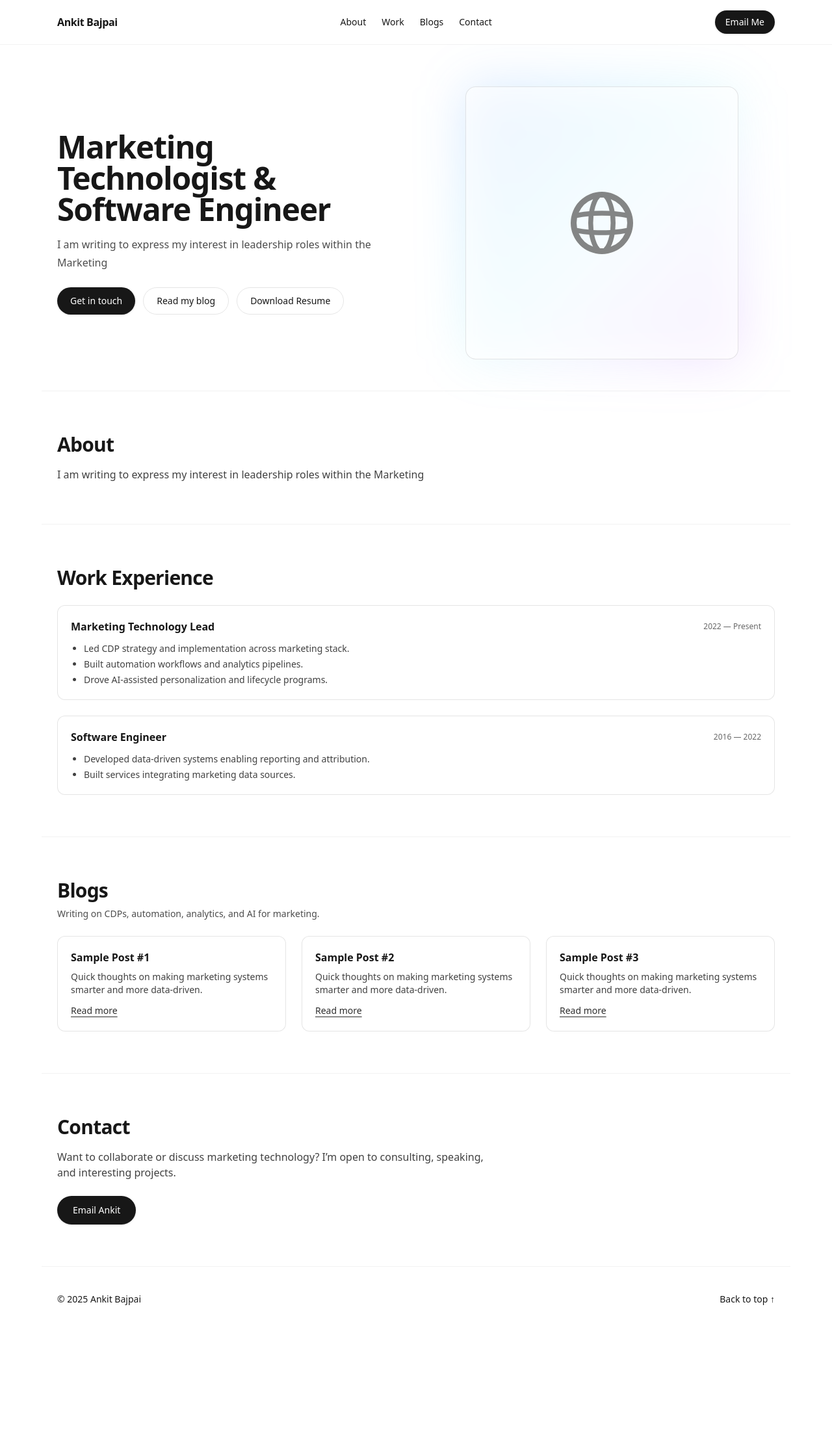
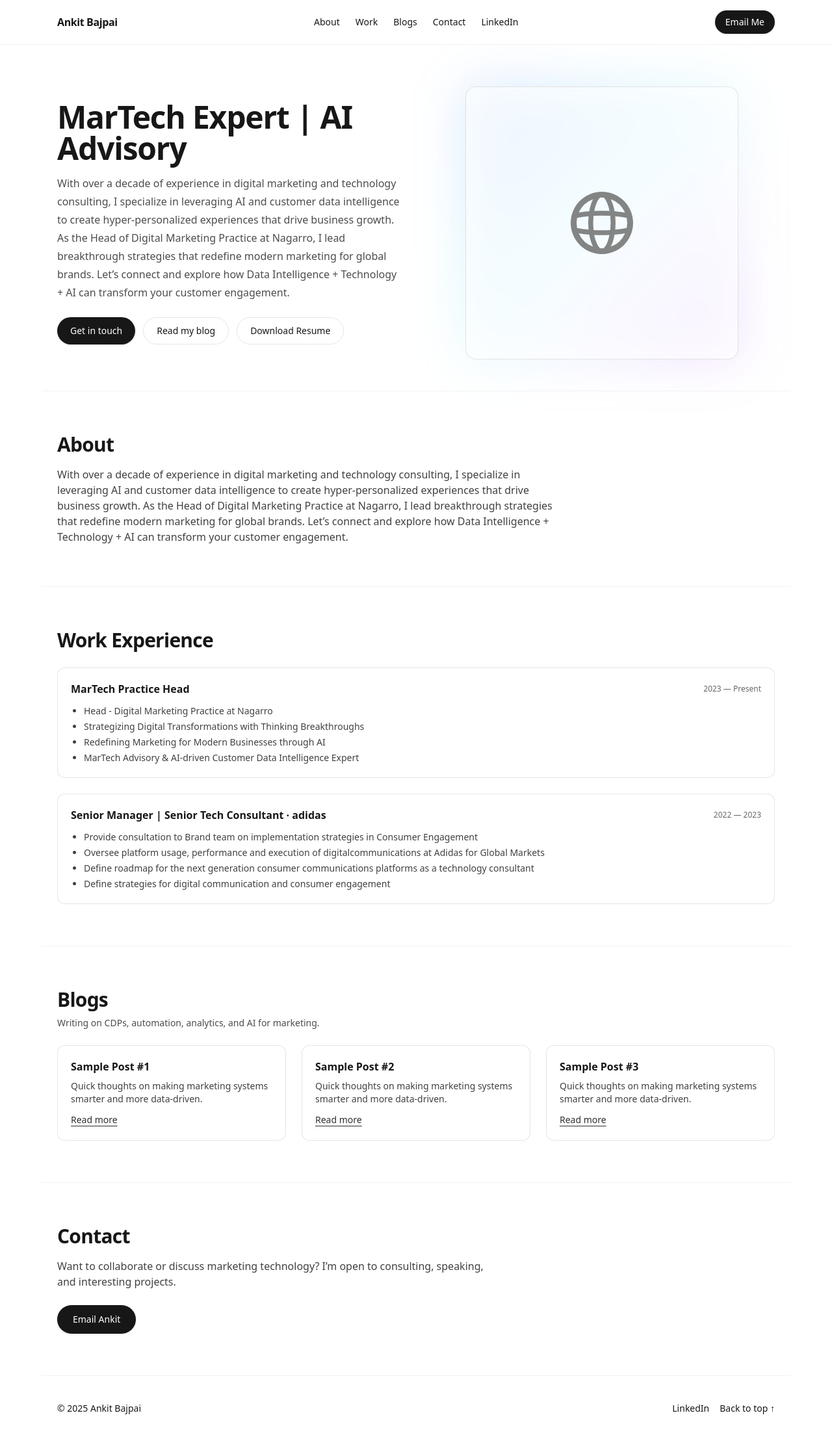
Before and after one commit to sfmc99/mypersonalwebsite, a Next.js app: page / in a window 1280 px wide. Shown: the top 2214 px of the page at 65% size. Before the commit the page ends 2049 px from the top, so only its background shows below. Built offline with nearby package versions, Linux system fonts and the light colour scheme.

Commit message:
Add LinkedIn links in nav/footer; fix profile content spacing and bullets syntax

```diff
--- a/src/app/page.tsx
+++ b/src/app/page.tsx
@@ -13,6 +13,16 @@ export default function Home() {
             <li><a className="hover:opacity-80" href="#experience">Work</a></li>
             <li><a className="hover:opacity-80" href="#blogs">Blogs</a></li>
             <li><a className="hover:opacity-80" href="#contact">Contact</a></li>
+            <li>
+              <a
+                className="hover:opacity-80"
+                href="https://www.linkedin.com/in/ankitbajpaimartech/"
+                target="_blank"
+                rel="noopener noreferrer"
+              >
+                LinkedIn
+              </a>
+            </li>
           </ul>
           <a
             href="mailto:ankbajpai1989.ab@gmail.com"
@@ -136,7 +146,17 @@ export default function Home() {
 
       <footer className="mx-auto max-w-6xl px-6 py-10 border-t border-black/5 dark:border-white/10 text-sm flex items-center justify-between">
         <span>© {new Date().getFullYear()} Ankit Bajpai</span>
-        <a href="#home" className="hover:opacity-80">Back to top ↑</a>
+        <div className="flex items-center gap-4">
+          <a
+            href="https://www.linkedin.com/in/ankitbajpaimartech/"
+            target="_blank"
+            rel="noopener noreferrer"
+            className="hover:opacity-80"
+          >
+            LinkedIn
+          </a>
+          <a href="#home" className="hover:opacity-80">Back to top ↑</a>
+        </div>
       </footer>
     </div>
   );
--- a/src/content/profile.ts
+++ b/src/content/profile.ts
@@ -2,28 +2,32 @@
 
 export const profile = {
   name: "Ankit Bajpai",
-  title: "Marketing Technologist & Software Engineer",
-  bio: "I  am  writing  to  express  my  interest  in  leadership  roles  within  the  Marketing",
+  title: "MarTech Expert | AI Advisory",
+  bio: "With over a decade of experience in digital marketing and technology consulting, I specialize in leveraging AI and customer data intelligence to create hyper-personalized experiences that drive business growth. As the Head of Digital Marketing Practice at Nagarro, I lead breakthrough strategies that redefine modern marketing for global brands. Let’s connect and explore how Data Intelligence + Technology + AI can transform your customer engagement.",
   experience: [
   {
-    "role": "Marketing Technology Lead",
+    "role": "MarTech Practice Head",
     "company": "",
-    "start": "2022",
+    "start": "2023",
     "end": "Present",
     "bullets": [
-      "Led CDP strategy and implementation across marketing stack.",
-      "Built automation workflows and analytics pipelines.",
-      "Drove AI-assisted personalization and lifecycle programs."
+      "Head - Digital Marketing Practice at Nagarro",
+      "Strategizing Digital Transformations with Thinking Breakthroughs",
+      "Redefining Marketing for Modern Businesses through AI",
+      "MarTech Advisory & AI-driven Customer Data Intelligence Expert"
+
     ]
   },
   {
-    "role": "Software Engineer",
-    "company": "",
-    "start": "2016",
-    "end": "2022",
+    "role": "Senior Manager | Senior Tech Consultant",
+    "company": "adidas",
+    "start": "2022",
+    "end": "2023",
     "bullets": [
-      "Developed data-driven systems enabling reporting and attribution.",
-      "Built services integrating marketing data sources."
+      "Provide consultation to Brand team on implementation strategies in Consumer Engagement",
+      "Oversee platform usage, performance and execution of digitalcommunications at Adidas for Global Markets",
+      "Define roadmap for the next generation consumer communications platforms as a technology consultant",
+      "Define strategies for digital communication and consumer engagement"
     ]
   }
 ],
```
